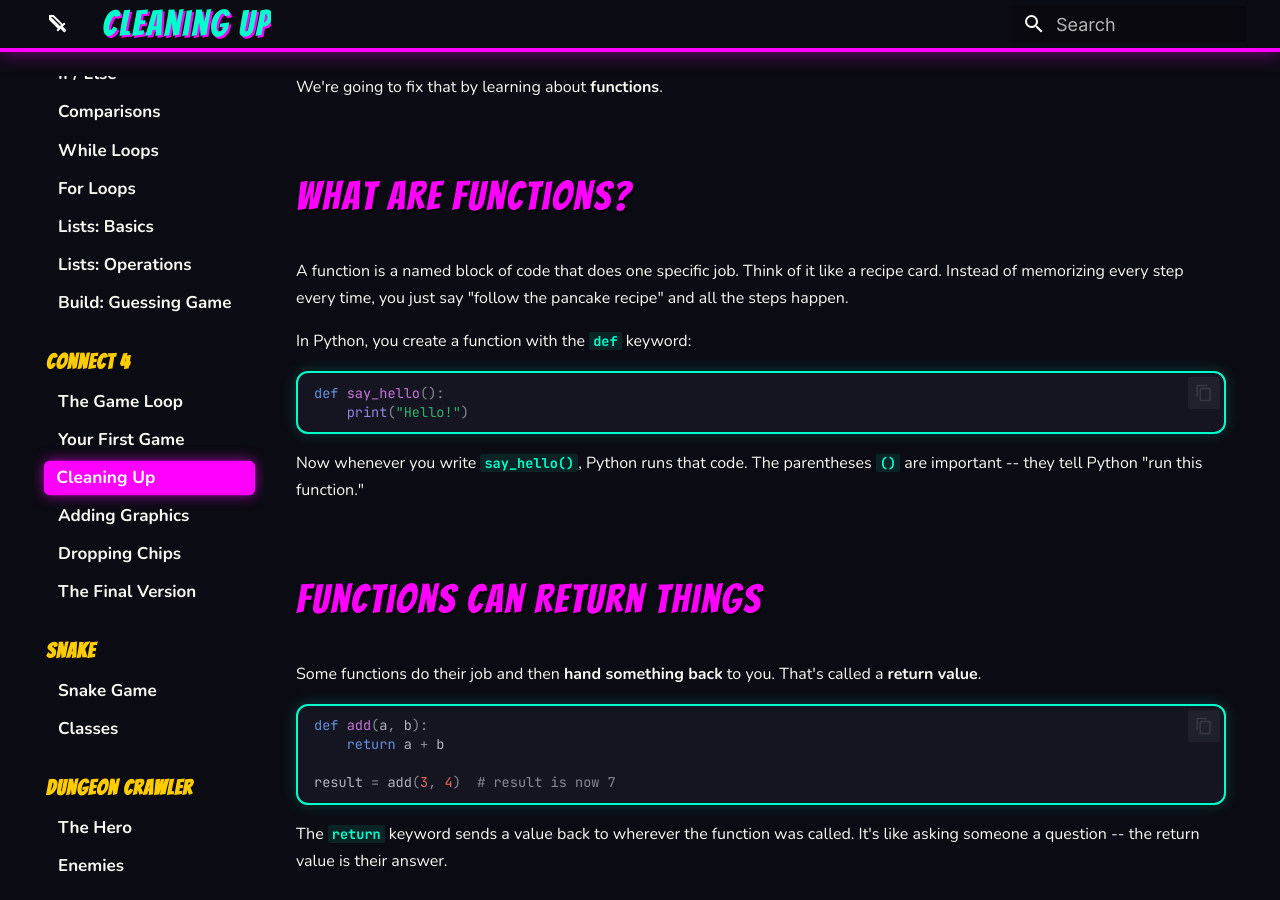
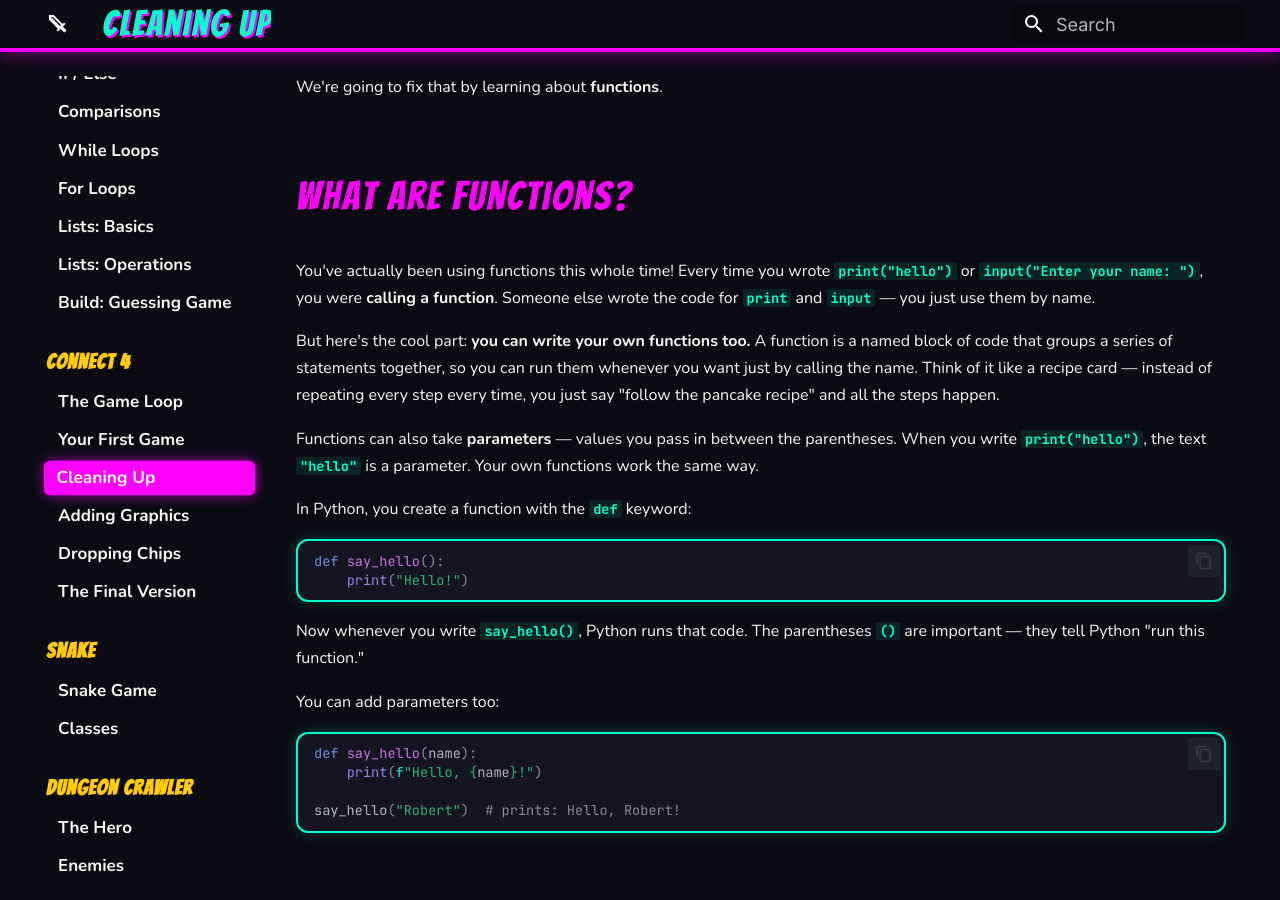
Before and after one commit to agentjuice/roberts-coding-course, an MkDocs documentation site: the page built from docs/lessons/14-connect4-v2-functions/lesson.md, in a window 1280 px wide and 900 px high, scrolled down 472 px. Built offline with MkDocs 1.6.1 and Material for MkDocs 9.7.7, drawn with Linux system fonts in a browser that asks for light colours.

Commit message:
Better functions intro: connect to print/input, explain parameters

````diff
--- a/docs/lessons/14-connect4-v2-functions/lesson.md
+++ b/docs/lessons/14-connect4-v2-functions/lesson.md
@@ -10,7 +10,11 @@ We're going to fix that by learning about **functions**.
 
 ### What Are Functions?
 
-A function is a named block of code that does one specific job. Think of it like a recipe card. Instead of memorizing every step every time, you just say "follow the pancake recipe" and all the steps happen.
+You've actually been using functions this whole time! Every time you wrote `print("hello")` or `input("Enter your name: ")`, you were **calling a function**. Someone else wrote the code for `print` and `input` — you just use them by name.
+
+But here's the cool part: **you can write your own functions too.** A function is a named block of code that groups a series of statements together, so you can run them whenever you want just by calling the name. Think of it like a recipe card — instead of repeating every step every time, you just say "follow the pancake recipe" and all the steps happen.
+
+Functions can also take **parameters** — values you pass in between the parentheses. When you write `print("hello")`, the text `"hello"` is a parameter. Your own functions work the same way.
 
 In Python, you create a function with the **`def`** keyword:
 
@@ -19,7 +23,16 @@ def say_hello():
     print("Hello!")
 ```
 
-Now whenever you write `say_hello()`, Python runs that code. The parentheses `()` are important -- they tell Python "run this function."
+Now whenever you write `say_hello()`, Python runs that code. The parentheses `()` are important — they tell Python "run this function."
+
+You can add parameters too:
+
+```python
+def say_hello(name):
+    print(f"Hello, {name}!")
+
+say_hello("Robert")  # prints: Hello, Robert!
+```
 
 ### Functions Can Return Things
 
````
Also changed, not shown: lessons/14-connect4-v2-functions/lesson.md (+15 -2 lines).
